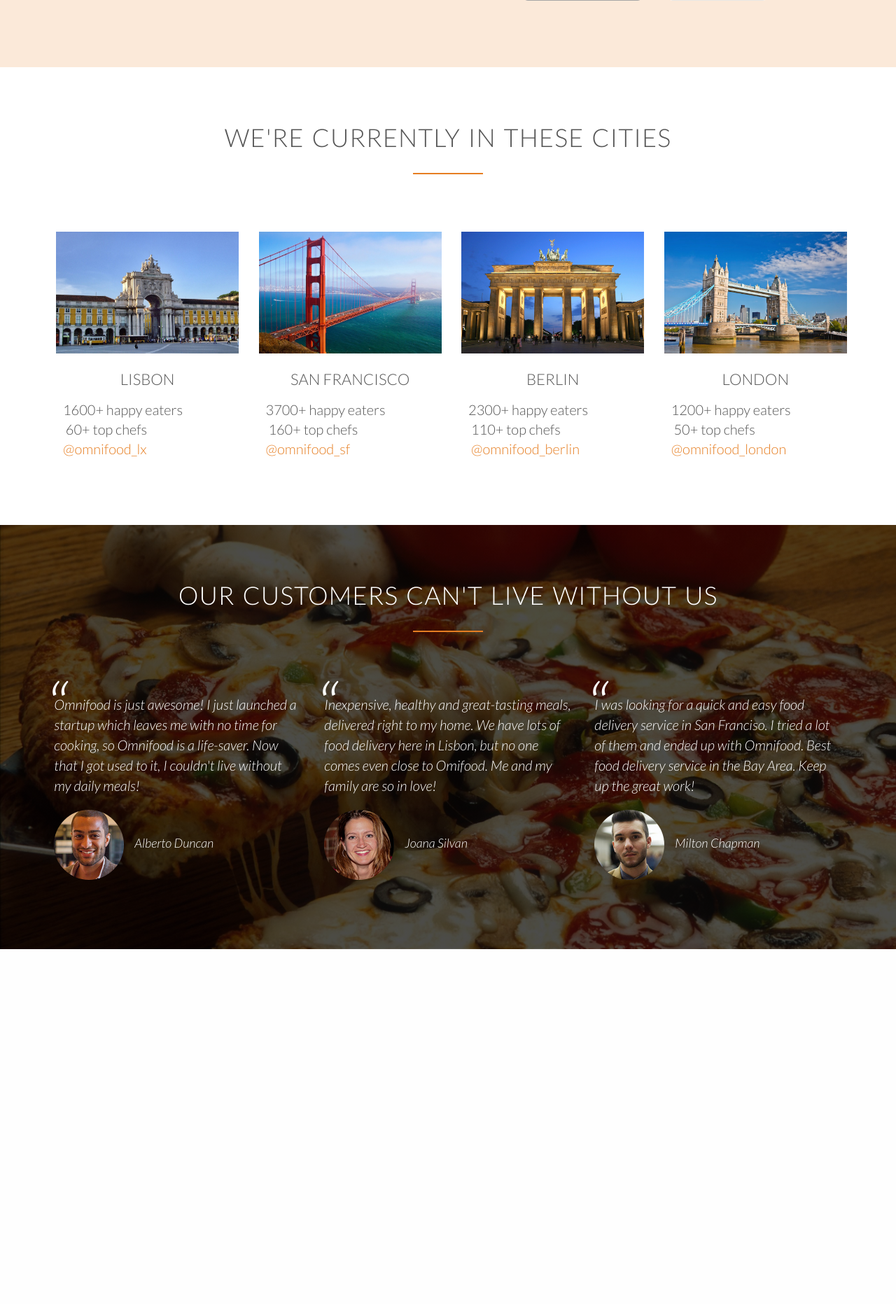
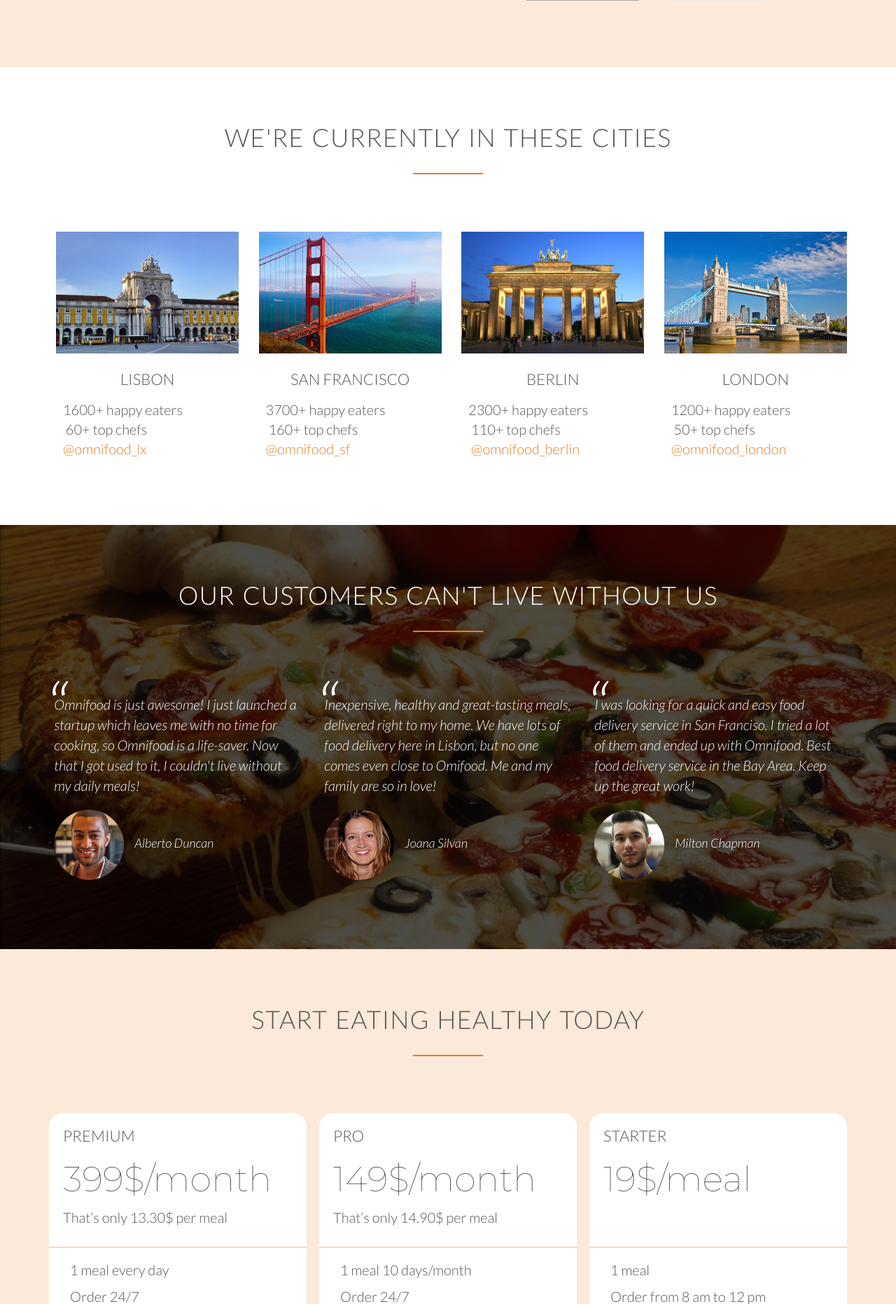
Before and after one commit to omarabdo997/Omni-Food, a PHP site: page / in a window 1280 px wide. Shown: the part 2579-4442 px from the top of the page at 70% size. Before the commit the page ends 3935 px from the top, so only its background shows below. Run offline with PHP 8.4, Linux system fonts and the light colour scheme; some libraries are stand-ins or nearby versions.

Commit message:
add section 6 pricing plans

```diff
--- a/index.html
+++ b/index.html
@@ -4,6 +4,7 @@
     <meta charset="UTF-8">
     <meta name="viewport" content="width=device-width, initial-scale=1.0">
     <link rel="stylesheet" href="vendors/css/normaliz.css">
+    <link href="https://fonts.googleapis.com/css2?family=Montserrat:wght@100&display=swap" rel="stylesheet">
     <link href="https://fonts.googleapis.com/css2?family=Lato:ital,wght@0,100;0,300;0,400;1,300&display=swap" rel="stylesheet">
     <link rel="stylesheet" href="resources/css/style.css">
     <link rel="stylesheet" href="vendors/css/grid.css">
@@ -120,30 +121,30 @@
             <div class="col span_1_of_4 citie-div" >
                 <img src="./resources/images/lisbon-3.jpg" alt="">
                 <h3>Lisbon</h3>
-                <p><i class="gg-profile"></i>1600+ happy eaters</p>
-                <p><i class="gg-crowdfire"></i> 60+ top chefs</p>
-                <p><i class="gg-twitter"></i><a href="#">@omnifood_lx</a> </p>
+                <p><i class="gg-profile small-icon"></i>1600+ happy eaters</p>
+                <p><i class="gg-crowdfire small-icon"></i> 60+ top chefs</p>
+                <p><i class="gg-twitter small-icon"></i><a href="#">@omnifood_lx</a> </p>
             </div>
             <div class="col span_1_of_4 citie-div" class="citie-div">
                 <img src="./resources/images/san-francisco.jpg" alt="">
                 <h3>San Francisco</h3>
-                <p><i class="gg-profile"></i>3700+ happy eaters</p>
-                <p><i class="gg-crowdfire"></i> 160+ top chefs</p>
-                <p><i class="gg-twitter"></i><a href="#">@omnifood_sf</a> </p>
+                <p><i class="gg-profile small-icon"></i>3700+ happy eaters</p>
+                <p><i class="gg-crowdfire small-icon"></i> 160+ top chefs</p>
+                <p><i class="gg-twitter small-icon"></i><a href="#">@omnifood_sf</a> </p>
             </div>
             <div class="col span_1_of_4 citie-div" class="citie-div">
                 <img src="./resources/images/berlin.jpg" alt="">
                 <h3>Berlin</h3>
-                <p><i class="gg-profile"></i>2300+ happy eaters</p>
-                <p><i class="gg-crowdfire"></i> 110+ top chefs</p>
-                <p><i class="gg-twitter"></i> <a href="#">@omnifood_berlin</a> </p>
+                <p><i class="gg-profile small-icon"></i>2300+ happy eaters</p>
+                <p><i class="gg-crowdfire small-icon"></i> 110+ top chefs</p>
+                <p><i class="gg-twitter small-icon"></i> <a href="#">@omnifood_berlin</a> </p>
             </div>
             <div class="col span_1_of_4 citie-div" class="citie-div">
                 <img src="./resources/images/london.jpg" alt="">
                 <h3>London</h3>
-                <p><i class="gg-profile"></i>1200+ happy eaters</p>
-                <p><i class="gg-crowdfire"></i> 50+ top chefs</p>
-                <p><i class="gg-twitter"></i><a href="#">@omnifood_london</a> </p>
+                <p><i class="gg-profile small-icon"></i>1200+ happy eaters</p>
+                <p><i class="gg-crowdfire small-icon"></i> 50+ top chefs</p>
+                <p><i class="gg-twitter small-icon"></i><a href="#">@omnifood_london</a> </p>
             </div>
         </div>
     </section>
@@ -174,9 +175,71 @@
         </div>
 
     </section>
+    <section class="prices-section">
+        <div class="row">
+            <h2>Start eating healthy today</h2>
+        </div>
+        <div class="section group">
+            <div class="col span_1_of_3 plan">
+                <h3>Premium</h3>
+                <p class="price-tag">399$/month</p>
+                <p>That’s only 13.30$ per meal</p>
+                <ul class="benefits">
+                    <li><i class="gg-check"></i>1 meal every day</li>
+                    <li><i class="gg-check"></i>Order 24/7</li>
+                    <li><i class="gg-check"></i>Access to newest creations</li>
+                    <li><i class="gg-check"></i>Free delivery</li>
+                </ul>
+                <div class="btn-price">
+                    <a href="#" class="btn btn-full">Sign Up Now!</a>
+                </div>
+            </div>
+            <div class="col span_1_of_3 plan">
+                <h3>Pro</h3>
+                <p class="price-tag">149$/month</p>
+                <p>That’s only 14.90$ per meal</p>
+                <ul class="benefits">
+                    <li><i class="gg-check"></i>1 meal 10 days/month</li>
+                    <li><i class="gg-check"></i>Order 24/7</li>
+                    <li><i class="gg-check"></i>Access to newest creations</li>
+                    <li><i class="gg-check"></i>Free delivery</li>
+                </ul>
+                <div class="btn-price">
+                    <a href="#" class="btn btn-ghost">Sign Up Now!</a>
+                </div>
+            </div>
+            <div class="col span_1_of_3 plan">
+                <h3>Starter</h3>
+                <p class="price-tag">19$/meal</p>
+                <p>&nbsp;</p>
+                <ul class="benefits">
+                    <li><i class="gg-check"></i>1 meal</li>
+                    <li><i class="gg-check"></i>Order from 8 am to 12 pm</li>
+                    <li><i class="gg-close"></i>Access to newest creations</li>
+                    <li><i class="gg-check"></i>Free delivery</li>
+                </ul>
+                <div class="btn-price">
+                    <a href="#" class="btn btn-ghost">Sign Up Now!</a>
+                </div>
+
+            </div>
+        </div>
+
+    </section>
 
 
 
 
 </body>
 </html>
+
+<!--
+
+
+
+
+Plan 3: Starter
+19$ per meal
+1 meal
+Order from 8 am to 12 pm
+Free delivery -->
--- a/resources/css/style.css
+++ b/resources/css/style.css
@@ -98,8 +98,7 @@
     margin-bottom: 50px;
 }
 .btn:visited,
-.btn:link,
-.btn:active{
+.btn:link{
     display: inline-block;
     padding: 10px 30px;
     text-decoration: none;
@@ -112,6 +111,14 @@
 
 .btn-full {
     background-color: #e67e22;
+}
+.btn-ghost:visited,
+.btn-ghost:link {
+    color: #e67e22;
+}
+.btn-ghost:active,
+.btn-ghost:hover {
+    color: white;
 }
 .btn:active,
 .btn:hover {
@@ -275,8 +282,10 @@
 .citie-div p {
     margin-bottom: 5px;
 }
-.citie-div i {
-    ggs: 3;
+.small-icon {
+    display: inline-block;
+    margin-right: 10px;
+    --ggs: 1;
     color: #e67e22;
 }
 .citie-div a:visited,
@@ -328,3 +337,50 @@
     vertical-align: middle;
     margin-right: 15px;
 }
+.prices-section {
+    padding: 80px 0;
+    background-color: #fbe9d9;
+}
+.prices-section h3 {
+    text-align: left;
+    margin-left: 20px;
+}
+.benefits li{
+    list-style: none;
+    margin-bottom: 15px;
+    margin-left: 20px ;
+    /* display: inline-block; */
+}
+.benefits i {
+    display: inline-block;
+    margin-right: 10px;
+    --ggs: 2;
+    color: #e67e22;
+    vertical-align: middle;
+}
+.plan {
+    background-color: white;
+    /* padding: 20px; */
+    border-radius: 20px;
+}
+.plan p {
+    margin-left: 20px;
+}
+.benefits{
+    border-bottom: 2px solid #f0b37e86;
+    border-top: 2px solid #f0b37e86;
+    padding: 20px 0;
+    margin-top: 30px;
+
+}
+.price-tag {
+
+    font-family: 'Montserrat';
+    font-weight: 100;
+    font-size: 250%;
+    margin: 15px 0;
+    margin-left: 20px;
+}
+.btn-price {
+    text-align: center;
+}
```
